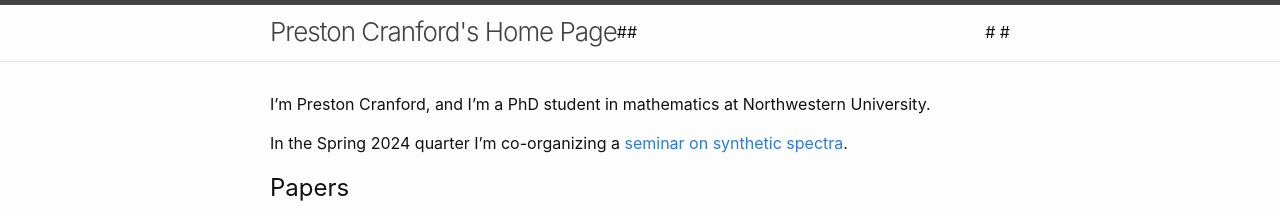
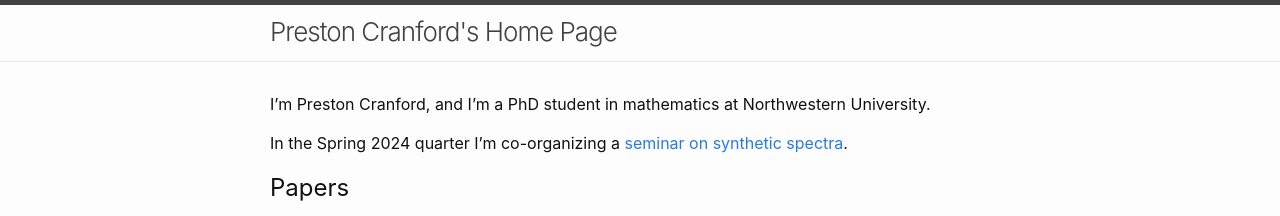
Before and after one commit to PrestonCranford/prestoncranford.github.io, a Jekyll site: the page built from index.md, in a window 1280 px wide. Shown: the top 216 px of the page. Built offline with Jekyll 4.4.1, drawn with Linux system fonts in a browser that asks for light colours.

Commit message:
fixed comment out in header.html

```diff
--- a/_includes/header.html
+++ b/_includes/header.html
@@ -6,16 +6,16 @@
     {%- assign titles_size = site.pages | map: 'title' | join: '' | size -%}
     <a class="site-title" rel="author" href="{{ "/" | relative_url }}">{{ site.title | escape }}</a>
 
-    #{%- if titles_size > 2 -%}
-      #<nav class="site-nav">
-        #<input type="checkbox" id="nav-trigger" class="nav-trigger" />
+    <!--{%- if titles_size > 2 -%}
+      %<nav class="site-nav">
+        %<input type="checkbox" id="nav-trigger" class="nav-trigger" />
         #<label for="nav-trigger">
           #<span class="menu-icon">
             #<svg viewBox="0 0 18 15" width="18px" height="15px">
               #<path d="M18,1.484c0,0.82-0.665,1.484-1.484,1.484H1.484C0.665,2.969,0,2.304,0,1.484l0,0C0,0.665,0.665,0,1.484,0 h15.032C17.335,0,18,0.665,18,1.484L18,1.484z M18,7.516C18,8.335,17.335,9,16.516,9H1.484C0.665,9,0,8.335,0,7.516l0,0 c0-0.82,0.665-1.484,1.484-1.484h15.032C17.335,6.031,18,6.696,18,7.516L18,7.516z M18,13.516C18,14.335,17.335,15,16.516,15H1.484 C0.665,15,0,14.335,0,13.516l0,0c0-0.82,0.665-1.483,1.484-1.483h15.032C17.335,12.031,18,12.695,18,13.516L18,13.516z"/>
             #</svg>
           #</span>
-        #</label>
+        #</label>-->
 
         <div class="trigger">
           {%- for path in page_paths -%}
```
